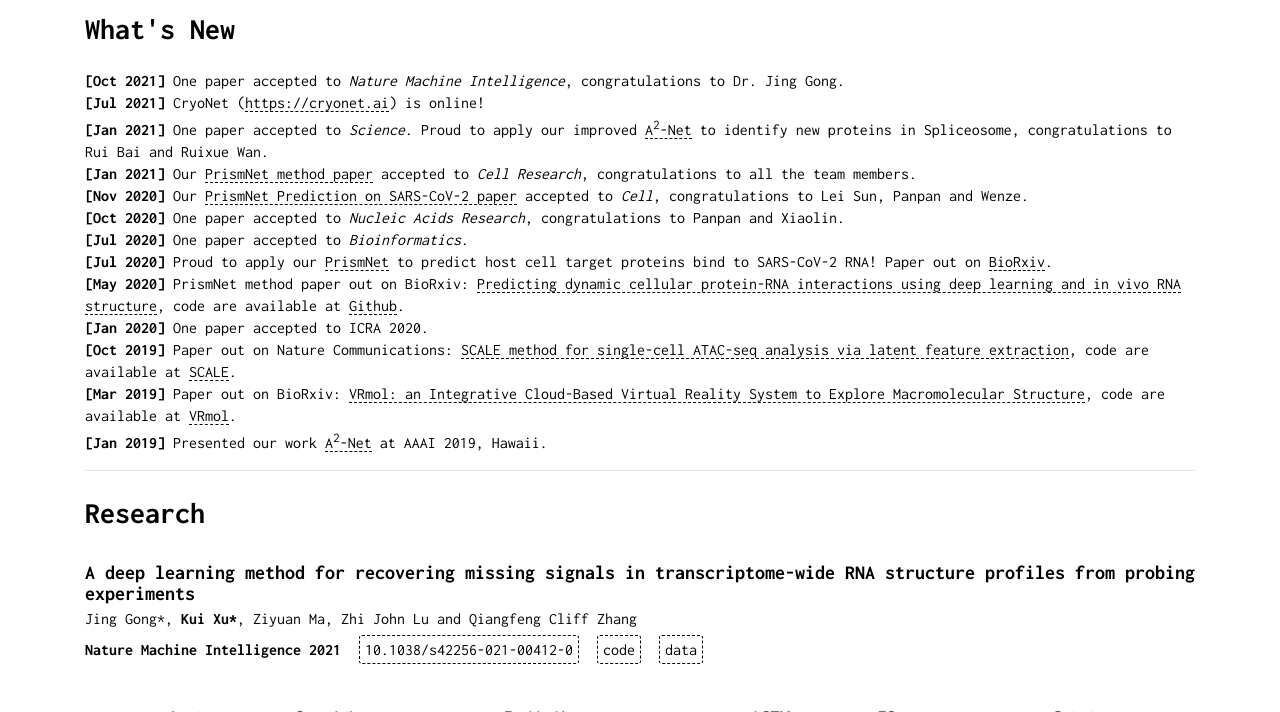
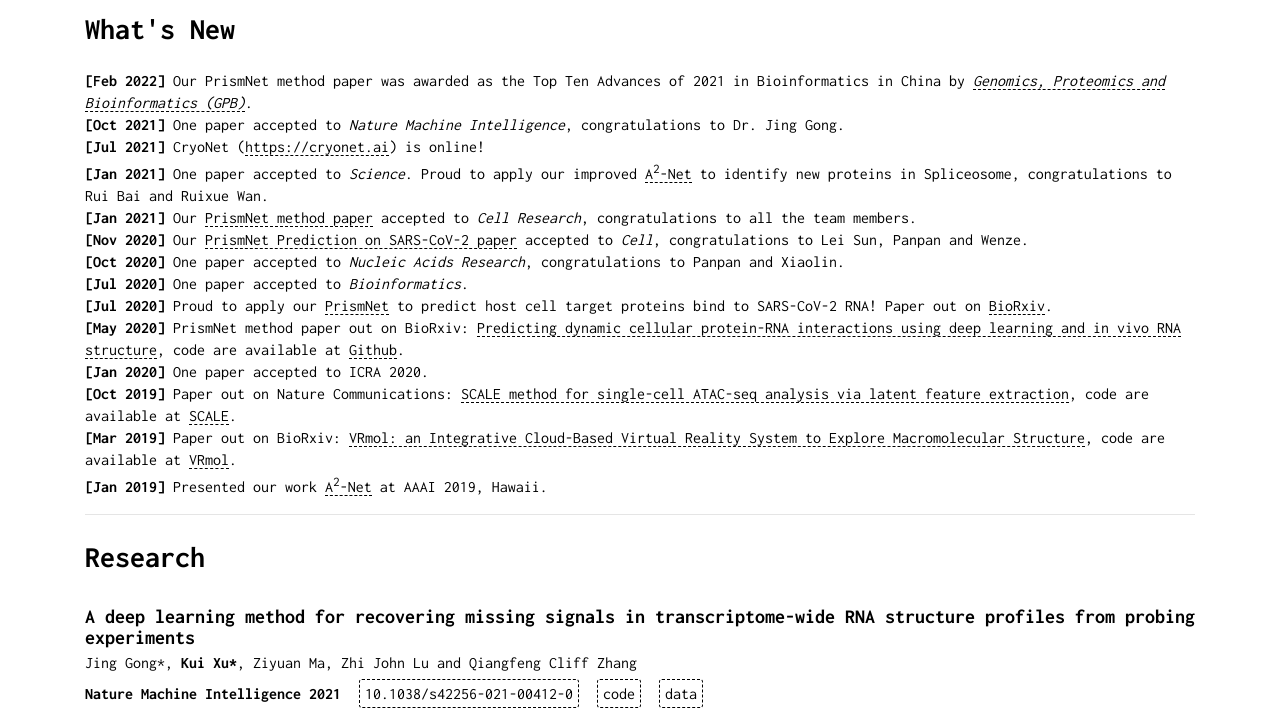
Before and after one commit to kuixu/kuixu.github.io, a Jekyll site: the page index.html, which Jekyll copies as it is, in a window 1280 px wide and 900 px high, scrolled down 372 px, cut to the strip 188-900 px from the top of the window. Built offline with Jekyll 4.4.1, drawn with Linux system fonts in a browser that asks for light colours; comment, search, counter and statistics services are not loaded.

Commit message:
add "top ten" award

```diff
--- a/index.html
+++ b/index.html
@@ -182,6 +182,7 @@
             <h2>What's New</h2>
 
             <p>
+                <strong>[Feb 2022]</strong> Our PrismNet method paper was awarded as the Top Ten Advances of 2021 in Bioinformatics in China by <i><a href="https://www.sciencedirect.com/journal/genomics-proteomics-and-bioinformatics" target="_blank">Genomics, Proteomics and Bioinformatics (GPB)</a></i>.<br />
                 <strong>[Oct 2021]</strong> One paper accepted to <i>Nature Machine Intelligence</i>, congratulations to Dr. Jing Gong.<br />
                 <strong>[Jul 2021]</strong> CryoNet (<a href="https://cryonet.ai">https://cryonet.ai</a>) is online!<br />
                 <strong>[Jan 2021]</strong> One paper accepted to <i>Science</i>. Proud to apply our improved <a href="https://aaai.org/ojs/index.php/AAAI/article/view/3918" target="_blank">A<sup>2</sup>-Net</a> to identify new proteins in Spliceosome,
```
